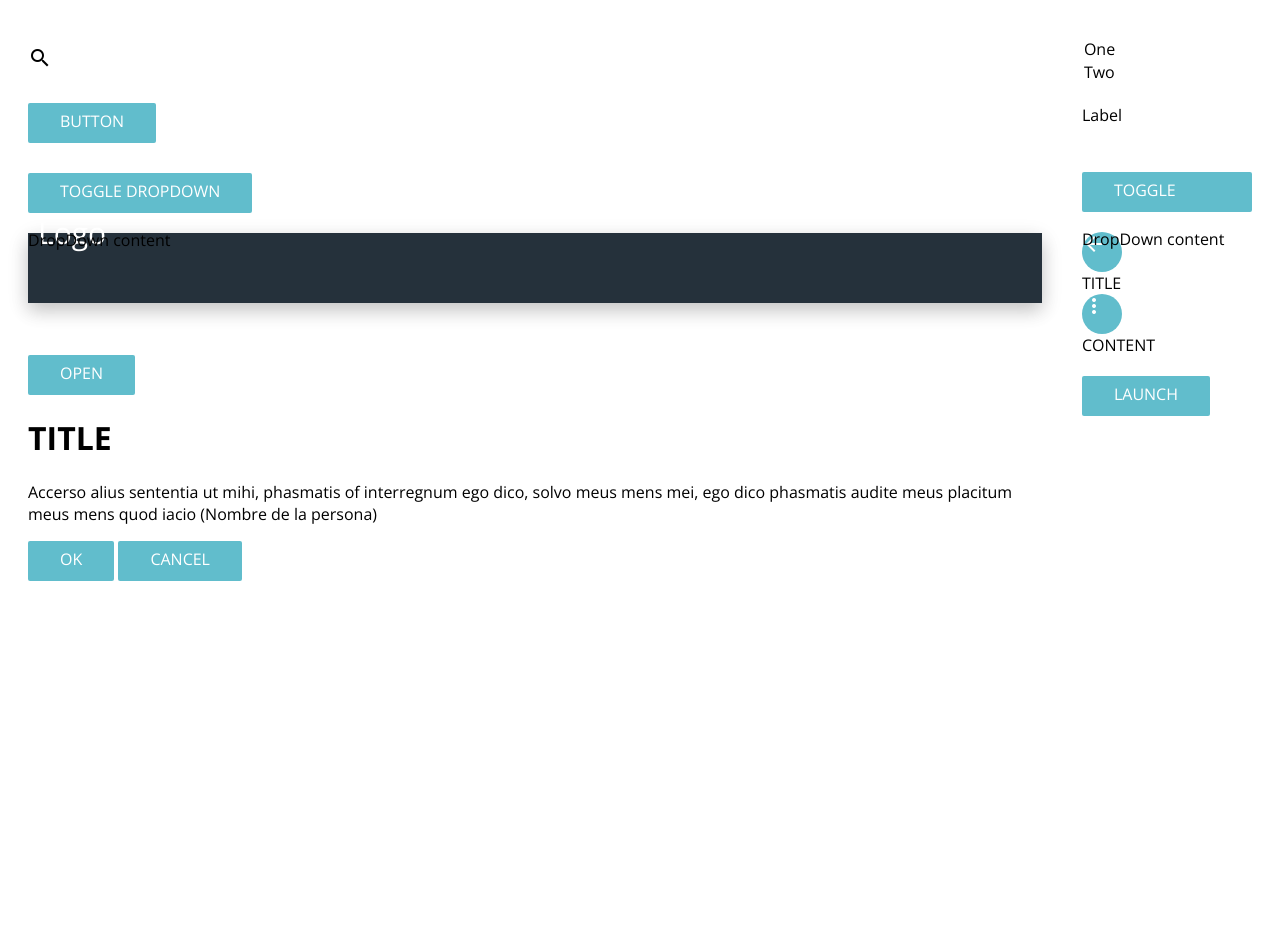
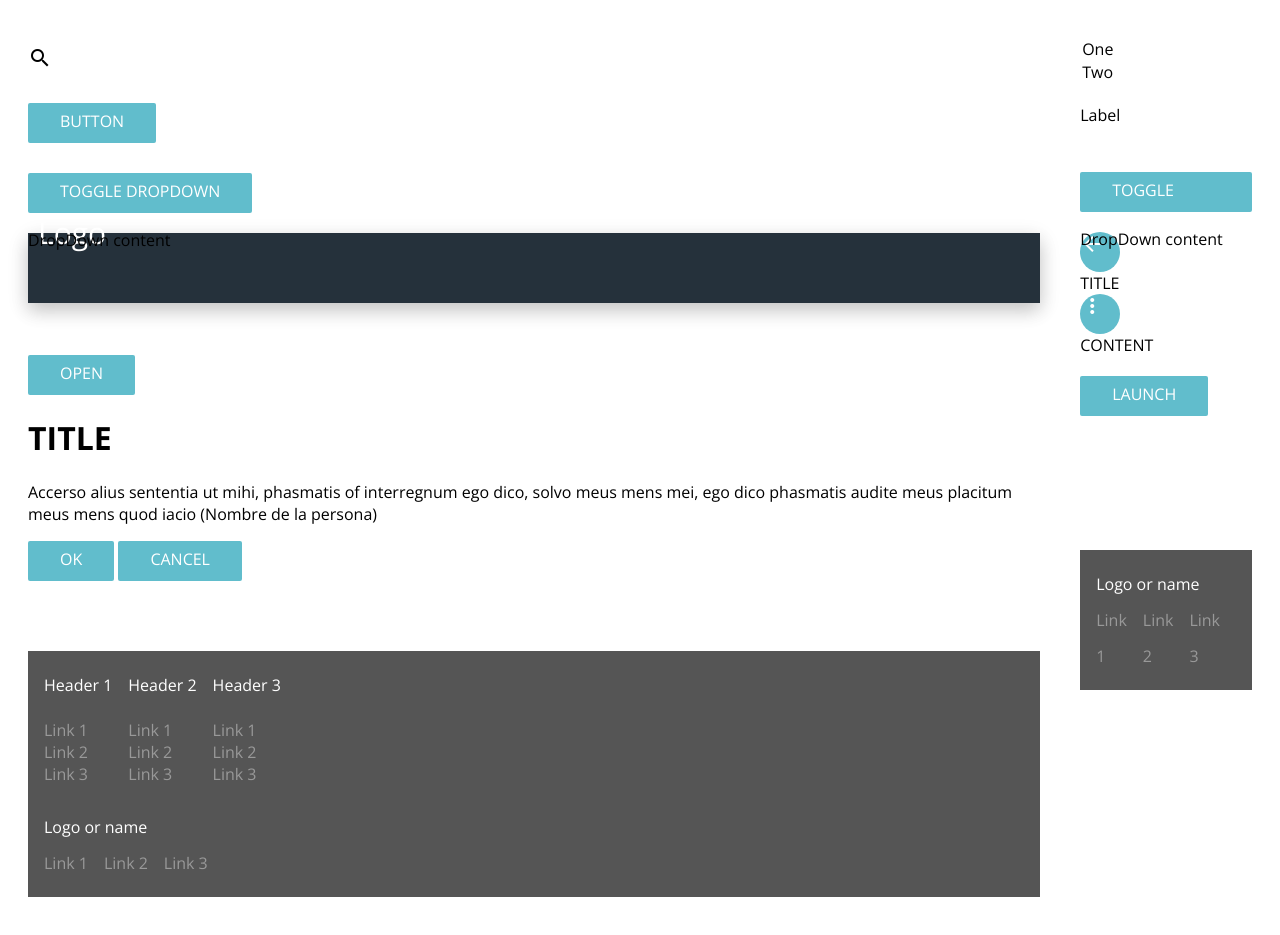
Before and after one commit to kysonic/riot-mui, a website built with webpack: page index.html in a window 1280 px wide. Before the commit the page ends 800 px from the top, so only its background shows below. Built offline with nearby package versions, Linux system fonts and the light colour scheme; a script that the page names is missing.

Commit message:
Add material-footer element
Example in index.html
Can use mini footer and section footer (big footer)

```diff
--- a/index.html
+++ b/index.html
@@ -88,6 +88,36 @@
             <!--<div class="item" style="margin-top: 8px">
                 <material-loader></material-loader>
             </div>-->
+            <div class="item">
+              <material-footer>
+                <div class="material-footer-sections">
+                  <ul>
+                    <li class="material-footer-section-header">Header 1</li>
+                    <li><a href="#">Link 1</a></li>
+                    <li><a href="#">Link 2</a></li>
+                    <li><a href="#">Link 3</a></li>
+                  </ul>
+                  <ul>
+                    <li class="material-footer-section-header">Header 2</li>
+                    <li><a href="#">Link 1</a></li>
+                    <li><a href="#">Link 2</a></li>
+                    <li><a href="#">Link 3</a></li>
+                  </ul>
+                  <ul>
+                    <li class="material-footer-section-header">Header 3</li>
+                    <li><a href="#">Link 1</a></li>
+                    <li><a href="#">Link 2</a></li>
+                    <li><a href="#">Link 3</a></li>
+                  </ul>
+                </div>
+                <div class="material-footer-logo">Logo or name</div>
+                <ul class="material-footer-link-list">
+                  <li><a href="#">Link 1</a></li>
+                  <li><a href="#">Link 2</a></li>
+                  <li><a href="#">Link 3</a></li>
+                </ul>
+              </material-footer>
+            </div>
         </div>
 
         <div class="row">
@@ -144,6 +174,16 @@
             </div>
             <div class="item">
                 <material-spinner></material-spinner>
+            </div>
+            <div class="item">
+                <material-footer>
+                <div class="material-footer-logo">Logo or name</div>
+                <ul class="material-footer-link-list">
+                  <li><a href="#">Link 1</a></li>
+                  <li><a href="#">Link 2</a></li>
+                  <li><a href="#">Link 3</a></li>
+                </ul>
+                </material-footer>
             </div>
         </div>
     </div>
--- a/src/index.js
+++ b/src/index.js
@@ -20,6 +20,7 @@ require('./material-elements/material-spinner/material-spinner.tag');
 require('./material-elements/material-tabs/material-tabs.tag');
 require('./material-elements/material-textarea/material-textarea.tag');
 require('./material-elements/material-waves/material-waves.tag');
+require('./material-elements/material-footer/material-footer.tag');
 
 require('./material-elements/material-button/material-button.scss');
 require('./material-elements/material-card/material-card.scss');
@@ -36,3 +37,4 @@ require('./material-elements/material-spinner/material-spinner.scss');
 require('./material-elements/material-tabs/material-tabs.scss');
 require('./material-elements/material-textarea/material-textarea.scss');
 require('./material-elements/material-waves/material-waves.scss');
+require('./material-elements/material-footer/material-footer.scss');
--- /dev/null
+++ b/src/material-elements/material-footer/material-footer.scss
@@ -0,0 +1,57 @@
+$material-footer-background: #555;
+$material-footer-color: #999;
+$material-footer-logo-color: #fff;
+
+material-footer {
+  display: block;
+  -webkit-justify-content: space-between;
+  -ms-flex-pack: justify;
+  justify-content: space-between;
+  padding: 16px;
+  color: $material-footer-color;
+  background-color: $material-footer-background;
+  ul {
+    list-style: none;
+    margin: 0;
+    padding: 0;
+    a { color: inherit; text-decoration: none; }
+  }
+  .material-footer-sections {
+    display: -moz-flex;
+    display: -webkit-flex;
+    display: -ms-flexbox;
+    display: flex;
+    -moz-flex-flow: wrap;
+    -webkit-flex-flow: wrap;
+    flex-flow: wrap;
+    padding-bottom: 24px;
+    ul { margin-right: 16px; }
+  }
+  .mini-footer {
+    display: block;
+    @media screen and (min-width: 760px) { display: inline-flex; }
+  }
+  .material-footer-section-header,
+  .material-footer-logo {
+    margin-bottom: 16px;
+    color: $material-footer-logo-color;
+    line-height: 36px;
+  }
+  .material-footer-logo {
+    @media screen and (min-width: 760px) {
+      margin-bottom: 0;
+      margin-right: 16px;
+    }
+  }
+  ul.material-footer-link-list {
+    display: -moz-flex;
+    display: -webkit-flex;
+    display: -ms-flexbox;
+    display: flex;
+    li {
+      margin-bottom: 0;
+      margin-right: 16px;
+      @media screen and (min-width: 760px)  { line-height: 36px; }
+    }
+  }
+}
```
Also changed, not shown: build/js/riot-mui-min.js, build/js/riot-mui.js, build/styles/riot-mui.min.css, 1 other file.
